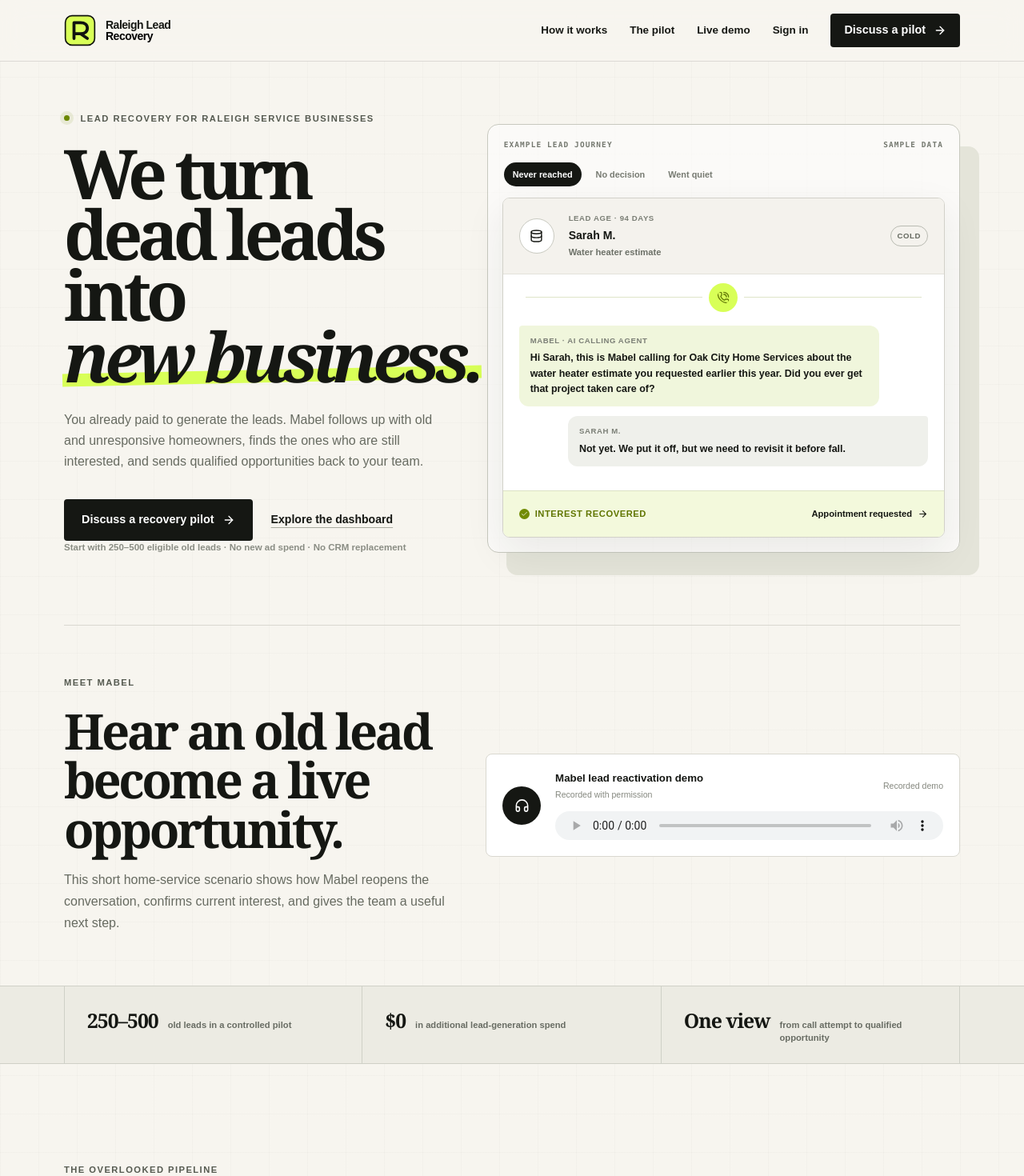
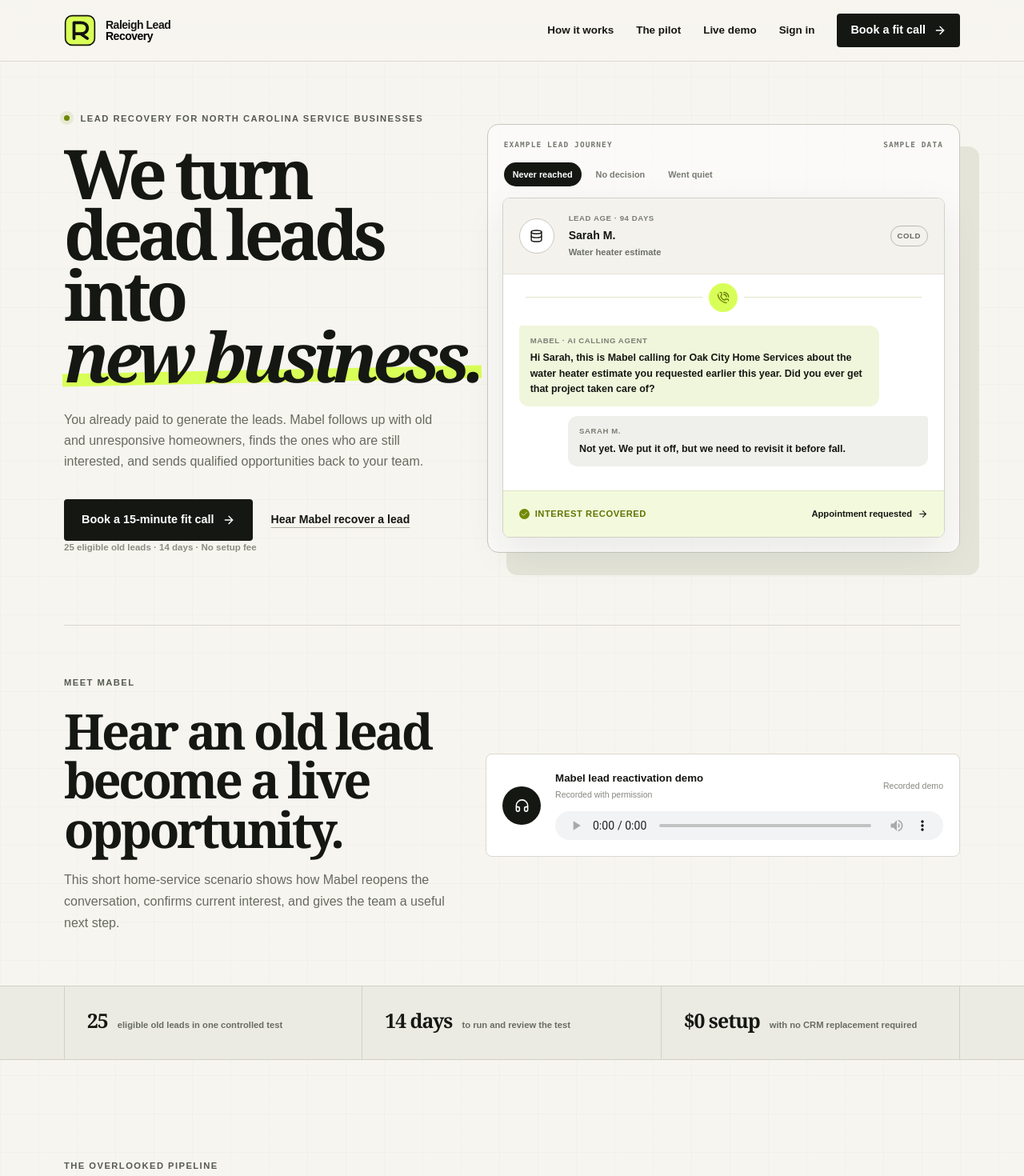
Before and after one commit to dannymsullivan/raleigh-lead-recovery, a Next.js app: page / in a window 1280 px wide. Shown: the top 1470 px of the page at 80% size. Built offline with nearby package versions, Linux system fonts and the light colour scheme; no server answers.

Commit message:
Align landing page with pilot funnel

```diff
--- a/app/page.tsx
+++ b/app/page.tsx
@@ -17,9 +17,9 @@ import { BrandMark } from "./components/brand-mark";
 import { LeadStory } from "./components/lead-story";
 import { contactEmail } from "@/lib/contact";
 
-const pilotHref = `mailto:${contactEmail}?subject=${encodeURIComponent("Lead recovery pilot")}&body=${encodeURIComponent(
-  "Hi Danny,\n\nI'd like to talk about reactivating old leads for our service business.\n\nCompany:\nApproximate number of old leads:\nCRM (if known):\n\nThanks,"
-)}`;
+const pilotHref =
+  process.env.NEXT_PUBLIC_PILOT_BOOKING_URL?.trim() ||
+  "https://calendly.com/hello-raleighaiguy/lead-recovery-fit-call";
 
 const demoCallUrl = process.env.NEXT_PUBLIC_REACTIVATION_DEMO_AUDIO_URL?.trim();
 
@@ -61,8 +61,8 @@ export default function LandingPage() {
             <a href="#pilot">The pilot</a>
             <Link href="/demo">Live demo</Link>
             <Link href="/login">Sign in</Link>
-            <a className="button button-dark button-small" href={pilotHref}>
-              Discuss a pilot <ArrowRight aria-hidden="true" />
+            <a className="button button-dark button-small" href={pilotHref} target="_blank" rel="noreferrer">
+              Book a fit call <ArrowRight aria-hidden="true" />
             </a>
           </div>
         </nav>
@@ -70,18 +70,18 @@ export default function LandingPage() {
 
       <section className="recovery-hero page-shell">
         <div className="recovery-hero-copy">
-          <p className="eyebrow"><span /> Lead recovery for Raleigh service businesses</p>
+          <p className="eyebrow"><span /> Lead recovery for North Carolina service businesses</p>
           <h1>We turn dead leads into <em>new business.</em></h1>
           <p className="hero-intro">
             You already paid to generate the leads. Mabel follows up with old and unresponsive homeowners, finds the ones who are still interested, and sends qualified opportunities back to your team.
           </p>
           <div className="hero-actions">
-            <a className="button button-dark" href={pilotHref}>
-              Discuss a recovery pilot <ArrowRight aria-hidden="true" />
+            <a className="button button-dark" href={pilotHref} target="_blank" rel="noreferrer">
+              Book a 15-minute fit call <ArrowRight aria-hidden="true" />
             </a>
-            <Link className="text-link" href="/demo">Explore the dashboard</Link>
+            <a className="text-link" href="#hear-mabel">Hear Mabel recover a lead</a>
           </div>
-          <p className="microcopy">Start with 250–500 eligible old leads · No new ad spend · No CRM replacement</p>
+          <p className="microcopy">25 eligible old leads · 14 days · No setup fee</p>
         </div>
 
         <LeadStory />
@@ -121,9 +121,9 @@ export default function LandingPage() {
 
       <section className="recovery-proof-strip" aria-label="Pilot benefits">
         <div className="page-shell recovery-proof-grid">
-          <div><strong>250–500</strong><span>old leads in a controlled pilot</span></div>
-          <div><strong>$0</strong><span>in additional lead-generation spend</span></div>
-          <div><strong>One view</strong><span>from call attempt to qualified opportunity</span></div>
+          <div><strong>25</strong><span>eligible old leads in one controlled test</span></div>
+          <div><strong>14 days</strong><span>to run and review the test</span></div>
+          <div><strong>$0 setup</strong><span>with no CRM replacement required</span></div>
         </div>
       </section>
 
@@ -165,7 +165,7 @@ export default function LandingPage() {
         <ol className="process-list recovery-process-list">
           <li>
             <span>01</span>
-            <div><h3>Choose the right segment.</h3><p>We start with 250–500 eligible leads from an agreed source and time period—not your entire database.</p></div>
+            <div><h3>Choose the right segment.</h3><p>We start with 25 eligible leads from an agreed source and time period—not your entire database.</p></div>
           </li>
           <li>
             <span>02</span>
@@ -217,8 +217,8 @@ export default function LandingPage() {
             <p>
               No platform migration. No long contract. We define a small eligible list, agree on what counts as qualified, and show you the complete outcome.
             </p>
-            <a className="button button-accent" href={pilotHref}>
-              Map out my pilot <ArrowRight aria-hidden="true" />
+            <a className="button button-accent" href={pilotHref} target="_blank" rel="noreferrer">
+              Book my 15-minute fit call <ArrowRight aria-hidden="true" />
             </a>
           </div>
           <div className="recovery-pilot-card">
@@ -227,7 +227,8 @@ export default function LandingPage() {
               <span className="pilot-status"><i /> Pilot ready</span>
             </div>
             <ul>
-              <li><Check aria-hidden="true" /><span><strong>250–500 eligible leads</strong> from one agreed segment</span></li>
+              <li><Check aria-hidden="true" /><span><strong>25 eligible old leads</strong> from one agreed segment</span></li>
+              <li><Check aria-hidden="true" /><span><strong>14-day test</strong> with no setup fee</span></li>
               <li><Check aria-hidden="true" /><span><strong>Customer-approved conversation</strong> and handoff rules</span></li>
               <li><Check aria-hidden="true" /><span><strong>Calendar and notifications</strong> configured around your workflow</span></li>
               <li><Check aria-hidden="true" /><span><strong>Recorded dispositions</strong> for every attempted lead</span></li>
@@ -260,7 +261,7 @@ export default function LandingPage() {
           <h2>Built and supported in Raleigh.</h2>
           <p>I&apos;ll scope the list with you, tune Mabel to your sales process, and review the calls before a campaign scales.</p>
         </div>
-        <a className="text-link" href={pilotHref}>Talk with Danny <ArrowRight aria-hidden="true" /></a>
+        <a className="text-link" href={pilotHref} target="_blank" rel="noreferrer">Book time with Danny <ArrowRight aria-hidden="true" /></a>
       </section>
 
       <section className="final-cta recovery-final page-shell">
@@ -268,7 +269,7 @@ export default function LandingPage() {
         <h2>Let&apos;s find out who&apos;s still interested.</h2>
         <p>Start with a controlled sample of leads already sitting in your CRM.</p>
         <div className="hero-actions centered-actions">
-          <a className="button button-dark" href={pilotHref}>Discuss a recovery pilot <ArrowRight aria-hidden="true" /></a>
+          <a className="button button-dark" href={pilotHref} target="_blank" rel="noreferrer">Book my 15-minute fit call <ArrowRight aria-hidden="true" /></a>
         </div>
       </section>
 
```
Also changed, not shown: app/admin/customers/[customerSlug]/page.tsx (renamed from app/admin/customers/[clientId]/page.tsx).
